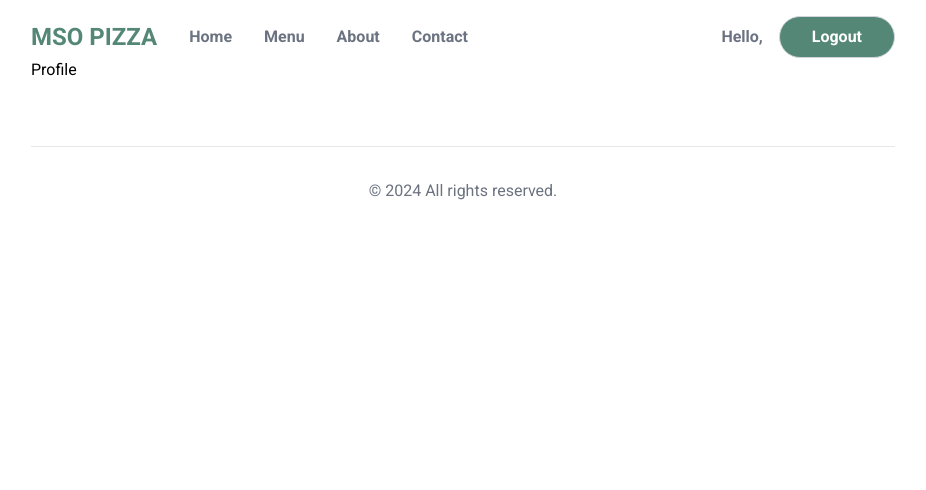
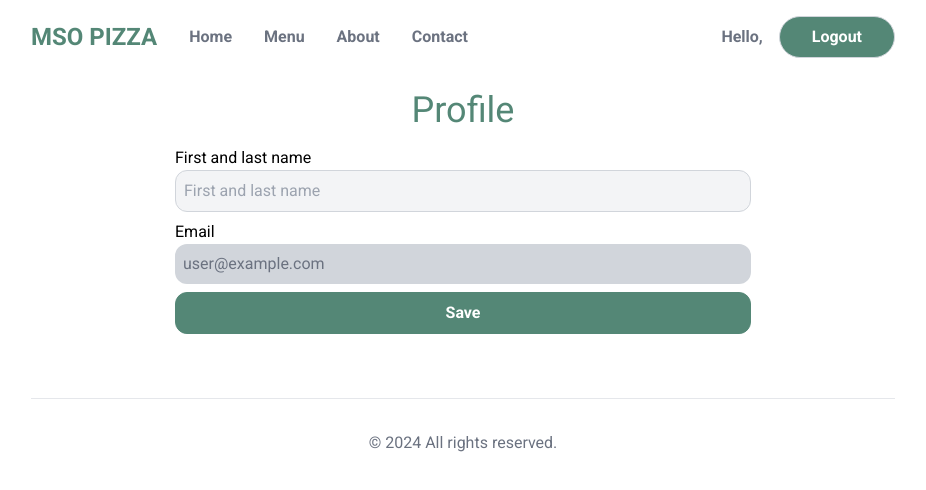
Before and after one commit to mohamed7omran/Food_Ordering, a Next.js app: page /profile in a window 1280 px wide. Shown: the top 490 px of the page, without its empty margins (177-1103 px from the left). Built offline with nearby package versions, Linux system fonts and the light colour scheme; no server answers; sample sign-in values are in the browser's storage.

Commit message:
updated profile page

```diff
--- /dev/null
+++ b/src/app/api/profile/route.js
@@ -0,0 +1,17 @@
+import User from "../../models/User";
+import mongoose from "mongoose";
+import authOptions from "@/app/api/auth/[...nextauth]/route";
+export async function PUT(req) {
+  mongoose.connect(process.env.MONGO_URL);
+  const data = await req.json();
+  const session = await getServerSession(authOptions);
+  const email = session.user.email;
+
+  if ("username" in data) {
+    const updateUser = await User.updateOne(
+      { email },
+      { userName: data.userName }
+    );
+  }
+  return Response.json(updateUser);
+}
--- a/src/app/profile/page.js
+++ b/src/app/profile/page.js
@@ -1,7 +1,25 @@
-import React from "react";
+"use client";
+import { useSession } from "next-auth/react";
+import UserForm from "@/components/layout/UserForm";
+const ProfilePage = () => {
+  const session = useSession();
+  const { status } = session;
 
-const Profile = () => {
-  return <div>Profile</div>;
+  if (status === "loading") {
+    return "loading...";
+  }
+  if (status === "unauthenticated") {
+    window.location.href = "/login";
+  }
+
+  return (
+    <section className="mt-8">
+      <div className="max-w-xl mx-auto mt-8">
+        <h1 className="text-center text-primary text-4xl mb-4">Profile</h1>
+        <UserForm />
+      </div>
+    </section>
+  );
 };
 
-export default Profile;
+export default ProfilePage;
--- /dev/null
+++ b/src/components/layout/UserForm.js
@@ -0,0 +1,49 @@
+"use client";
+import { useState, useEffect } from "react";
+import { useSession } from "next-auth/react";
+
+const UserForm = () => {
+  const session = useSession();
+  const { status } = session;
+  const [userName, setUserName] = useState("");
+  useEffect(() => {
+    if (status === "authenticated") {
+      setUserName(session.data.user.username);
+    }
+  }, [session, status]);
+
+  const handleSubmit = async (e) => {
+    e.preventDefault();
+    await fetch("/api/profile", {
+      method: "PUT",
+      headers: {
+        "Content-Type": "application/json",
+      },
+      body: JSON.stringify({ username: userName }),
+    });
+  };
+  return (
+    <>
+      <div></div>
+      <form onSubmit={handleSubmit} className="grow">
+        <label>First and last name</label>
+        <input
+          type="text"
+          onChange={(ev) => setUserName(ev.target.value)}
+          value={userName}
+          placeholder="First and last name"
+        />
+        <label>Email</label>
+        <input
+          type="email"
+          disabled={true}
+          value={session.data?.user?.email}
+          placeholder={"email"}
+        />
+        <button type="submit">Save</button>
+      </form>
+    </>
+  );
+};
+
+export default UserForm;
```
